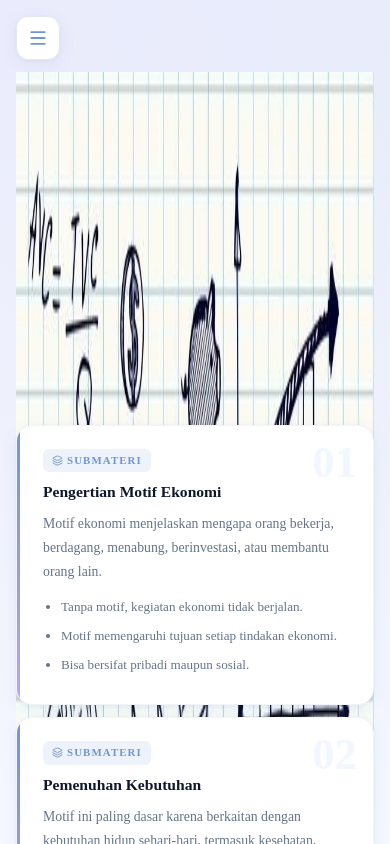
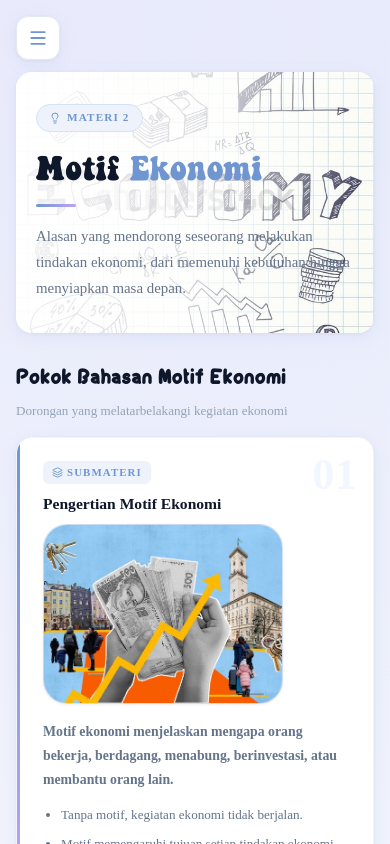
Before and after one commit to zyilzzz77/ipasnamsel, a Next.js app: page /motif in a window 390 px wide. Shown: the top 844 px of the page. Built offline with nearby package versions, Linux system fonts and the light colour scheme.

Commit message:
Update layout header and display images beside explanation in submateri

```diff
--- a/app/globals.css
+++ b/app/globals.css
@@ -198,6 +198,44 @@ button, input, textarea, select {
 
 /* ── Hero ── */
 .hero { padding: 28px 0 24px; }
+
+[class*="-hero-header"] {
+  position: relative;
+  overflow: hidden;
+  border-radius: var(--radius);
+  padding: 40px 32px;
+  margin-bottom: 24px;
+  min-height: 280px;
+  display: flex;
+  flex-direction: column;
+  justify-content: center;
+  box-shadow: var(--shadow);
+}
+
+@media (max-width: 640px) {
+  [class*="-hero-header"] {
+    padding: 32px 20px;
+    min-height: 240px;
+  }
+}
+
+[class*="-hero-image"] {
+  object-fit: cover;
+  z-index: 1;
+}
+
+[class*="-hero-overlay"] {
+  position: absolute;
+  inset: 0;
+  background: linear-gradient(100deg, rgba(255,255,255,0.96) 0%, rgba(255,255,255,0.85) 50%, rgba(255,255,255,0.1) 100%);
+  z-index: 2;
+}
+
+[class*="-hero-content"] {
+  position: relative;
+  z-index: 3;
+  max-width: 600px;
+}
 
 .hero-eyebrow {
   display: inline-flex; align-items: center; gap: 6px;
--- a/app/motif/page.tsx
+++ b/app/motif/page.tsx
@@ -38,12 +38,27 @@ export default function MotifPage() {
           <div className="card-num">{String(index + 1).padStart(2, '0')}</div>
           <div className="card-label green"><Layers size={11} /> Submateri</div>
           <h3>{section.title}</h3>
+          <div className={section.imageSrc ? 'teori-body teori-body--with-image' : 'teori-body'}>
+            {section.imageSrc && (
+              <div className="teori-image-wrap">
+                <Image
+                  src={section.imageSrc}
+                  alt={section.imageAlt || section.title}
+                  width={200}
+                  height={200}
+                  className="teori-image"
+                />
+              </div>
+            )}
+            <div className="teori-copy">
               <p>{section.body}</p>
               <ul className="card-points">
                 {section.points.map((point) => (
                   <li key={point}>{point}</li>
                 ))}
               </ul>
+            </div>
+          </div>
         </div>
       ))}
 
--- a/lib/catalog.ts
+++ b/lib/catalog.ts
@@ -81,7 +81,7 @@ export const DEFAULT_SUBMATERI: Record<MaterialId, SubmateriSeed[]> = {
         'Membahas keputusan individu, perusahaan, dan pemerintah.',
         'Membantu menjelaskan berbagai fenomena ekonomi.',
       ],
-      imageSrc: '/images/teori/pengertian-teori-ekonomi.svg',
+      imageSrc: '/images/teori/pengertian-teori-ekonomi.jpeg',
       imageAlt: 'Ilustrasi pengertian teori ekonomi',
     },
     {
@@ -94,7 +94,7 @@ export const DEFAULT_SUBMATERI: Record<MaterialId, SubmateriSeed[]> = {
         'Membahas perilaku konsumen, produksi, dan biaya.',
         'Menganalisis struktur pasar dan penentuan harga.',
       ],
-      imageSrc: '/images/teori/ekonomi-mikro.svg',
+      imageSrc: '/images/teori/ekonomi-mikro.jpeg',
       imageAlt: 'Ilustrasi ekonomi mikro',
     },
     {
@@ -107,7 +107,7 @@ export const DEFAULT_SUBMATERI: Record<MaterialId, SubmateriSeed[]> = {
         'Menganalisis pertumbuhan ekonomi nasional.',
         'Berkaitan dengan kebijakan fiskal, moneter, dan perdagangan.',
       ],
-      imageSrc: '/images/teori/ekonomi-makro.svg',
+      imageSrc: '/images/teori/ekonomi-makro.jpeg',
       imageAlt: 'Ilustrasi ekonomi makro',
     },
     {
@@ -134,7 +134,7 @@ export const DEFAULT_SUBMATERI: Record<MaterialId, SubmateriSeed[]> = {
         'Bagaimana cara memproduksinya?',
         'Untuk siapa barang dan jasa diproduksi?',
       ],
-      imageSrc: '/images/teori/masalah-pokok.svg',
+      imageSrc: '/images/teori/masalah-pokok.jpeg',
       imageAlt: 'Ilustrasi masalah pokok ekonomi',
     },
   ],
@@ -149,7 +149,7 @@ export const DEFAULT_SUBMATERI: Record<MaterialId, SubmateriSeed[]> = {
         'Motif memengaruhi tujuan setiap tindakan ekonomi.',
         'Bisa bersifat pribadi maupun sosial.',
       ],
-      imageSrc: '/images/motif/pengertian-motif.svg',
+      imageSrc: '/images/motif/pengertian-motif.jpeg',
       imageAlt: 'Ilustrasi pengertian motif ekonomi',
     },
     {
@@ -162,7 +162,7 @@ export const DEFAULT_SUBMATERI: Record<MaterialId, SubmateriSeed[]> = {
         'Berkaitan dengan kebutuhan hidup sehari-hari.',
         'Mencakup pangan, sandang, papan, dan kebutuhan penting lain.',
       ],
-      imageSrc: '/images/motif/pemenuhan-kebutuhan.svg',
+      imageSrc: '/images/motif/pemenuhan-kebutuhan.jpeg',
       imageAlt: 'Ilustrasi pemenuhan kebutuhan',
     },
     {
@@ -175,7 +175,7 @@ export const DEFAULT_SUBMATERI: Record<MaterialId, SubmateriSeed[]> = {
         'Mendorong kegiatan produksi, penjualan, dan investasi.',
         'Berorientasi pada laba atau keuntungan finansial.',
       ],
-      imageSrc: '/images/motif/memperoleh-keuntungan.svg',
+      imageSrc: '/images/motif/memperoleh-keuntungan.jpeg',
       imageAlt: 'Ilustrasi memperoleh keuntungan',
     },
     {
@@ -188,7 +188,7 @@ export const DEFAULT_SUBMATERI: Record<MaterialId, SubmateriSeed[]> = {
         'Tidak berfokus pada keuntungan pribadi.',
         'Terlihat dalam donasi dan kegiatan sosial.',
       ],
-      imageSrc: '/images/motif/motif-sosial.svg',
+      imageSrc: '/images/motif/motif-sosial.jpeg',
       imageAlt: 'Ilustrasi motif sosial',
     },
     {
@@ -201,7 +201,7 @@ export const DEFAULT_SUBMATERI: Record<MaterialId, SubmateriSeed[]> = {
         'Sering muncul dalam keputusan konsumsi tertentu.',
         'Mendorong pencarian pengaruh di lingkungan sekitar.',
       ],
-      imageSrc: '/images/motif/prestise-kekuasaan.svg',
+      imageSrc: '/images/motif/prestise-kekuasaan.jpeg',
       imageAlt: 'Ilustrasi prestise dan kekuasaan',
     },
     {
@@ -214,7 +214,7 @@ export const DEFAULT_SUBMATERI: Record<MaterialId, SubmateriSeed[]> = {
         'Bertujuan menjaga keamanan finansial.',
         'Membantu menghadapi risiko masa depan.',
       ],
-      imageSrc: '/images/motif/keamanan-masa-depan.svg',
+      imageSrc: '/images/motif/keamanan-masa-depan.jpeg',
       imageAlt: 'Ilustrasi keamanan masa depan',
     },
     {
@@ -227,7 +227,7 @@ export const DEFAULT_SUBMATERI: Record<MaterialId, SubmateriSeed[]> = {
         'Produsen: keuntungan, omzet, dan keberlangsungan usaha.',
         'Pemerintah: kesejahteraan rakyat dan lapangan kerja.',
       ],
-      imageSrc: '/images/motif/motif-pelaku.svg',
+      imageSrc: '/images/motif/motif-pelaku.gif',
       imageAlt: 'Ilustrasi motif berdasarkan pelaku',
     },
   ],
@@ -242,7 +242,7 @@ export const DEFAULT_SUBMATERI: Record<MaterialId, SubmateriSeed[]> = {
         'Mendorong keputusan yang rasional.',
         'Berlaku dalam berbagai kegiatan ekonomi.',
       ],
-      imageSrc: '/images/prinsip/pengertian-prinsip.svg',
+      imageSrc: '/images/prinsip/prinsip-ekonomi.jpeg',
       imageAlt: 'Ilustrasi pengertian prinsip ekonomi',
     },
     {
@@ -255,7 +255,7 @@ export const DEFAULT_SUBMATERI: Record<MaterialId, SubmateriSeed[]> = {
         'Pengorbanan dapat berupa biaya, waktu, atau tenaga.',
         'Tujuannya memilih cara yang paling efisien.',
       ],
-      imageSrc: '/images/prinsip/rumusan-prinsip.svg',
+      imageSrc: '/images/prinsip/rumusan-prinsip.jpeg',
       imageAlt: 'Ilustrasi rumusan prinsip ekonomi',
     },
     {
@@ -270,7 +270,7 @@ export const DEFAULT_SUBMATERI: Record<MaterialId, SubmateriSeed[]> = {
         'Hemat dan tidak boros.',
         'Bertindak rasional.',
       ],
-      imageSrc: '/images/prinsip/ciri-penerapan.svg',
+      imageSrc: '/images/prinsip/ciri-penerapan.jpeg',
       imageAlt: 'Ilustrasi ciri penerapan prinsip ekonomi',
     },
     {
@@ -283,7 +283,7 @@ export const DEFAULT_SUBMATERI: Record<MaterialId, SubmateriSeed[]> = {
         'Produsen: kurangi pemborosan dan tingkatkan efisiensi.',
         'Pemerintah: alokasikan anggaran pada program paling berdampak.',
       ],
-      imageSrc: '/images/prinsip/penerapan-prinsip.svg',
+      imageSrc: '/images/prinsip/penerepan-prinsip.jpeg',
       imageAlt: 'Ilustrasi penerapan prinsip ekonomi',
     },
     {
@@ -298,7 +298,7 @@ export const DEFAULT_SUBMATERI: Record<MaterialId, SubmateriSeed[]> = {
         'Efisiensi meningkat.',
         'Kesejahteraan lebih terjaga.',
       ],
-      imageSrc: '/images/prinsip/manfaat-prinsip.svg',
+      imageSrc: '/images/prinsip/manfaat-prinsip.jpeg',
       imageAlt: 'Ilustrasi manfaat prinsip ekonomi',
     },
   ],
```
Also changed, not shown: app/materi/[materiId]/[subId]/page.tsx (+3 -7 lines), app/materi/page.tsx (+12 -1 lines), app/page.tsx (+12 -1 lines), app/prinsip/page.tsx (+15 -0 lines), app/teori/page.tsx (+5 -15 lines). Lines whose indentation alone changed are shown as unchanged.
